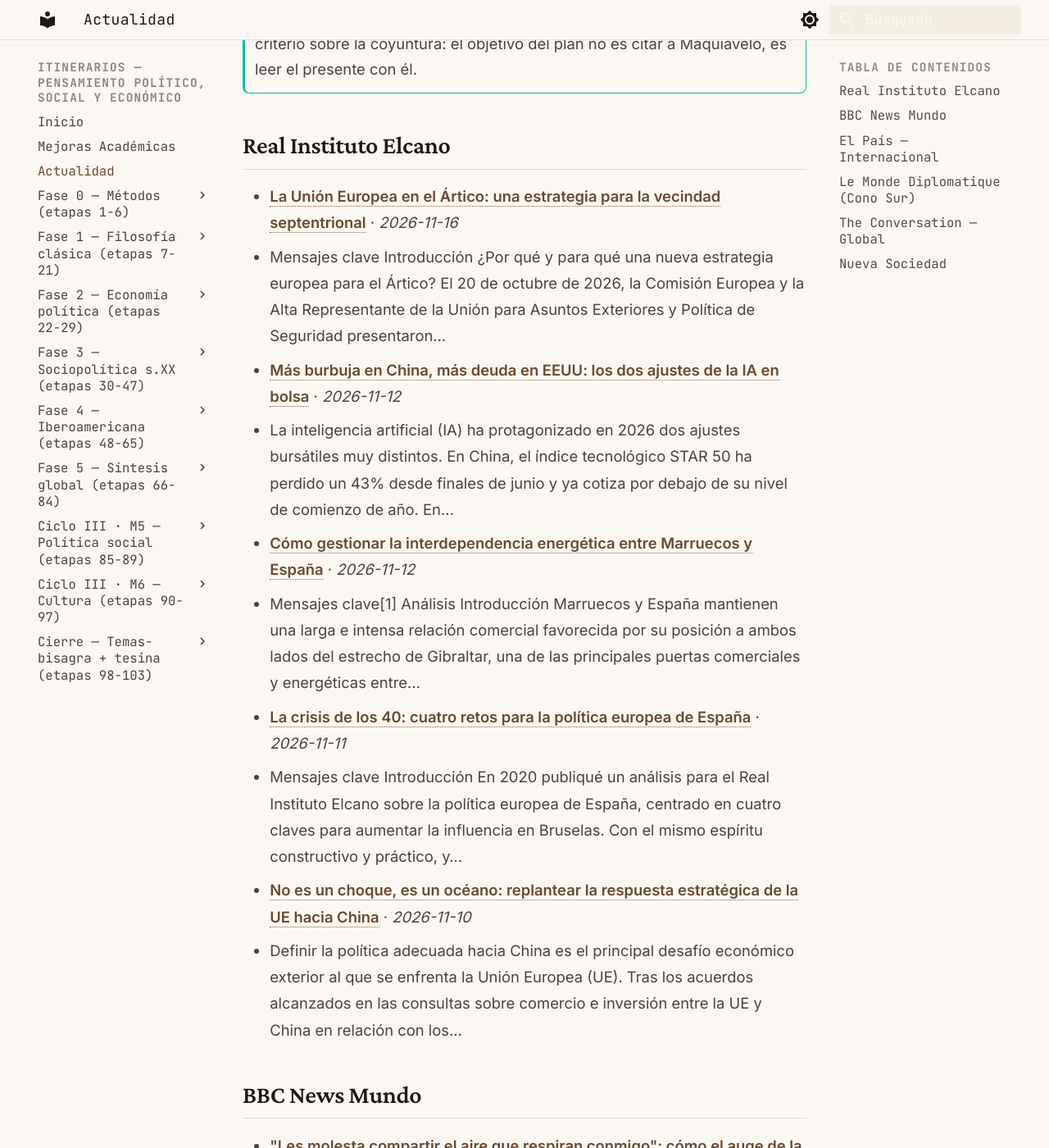
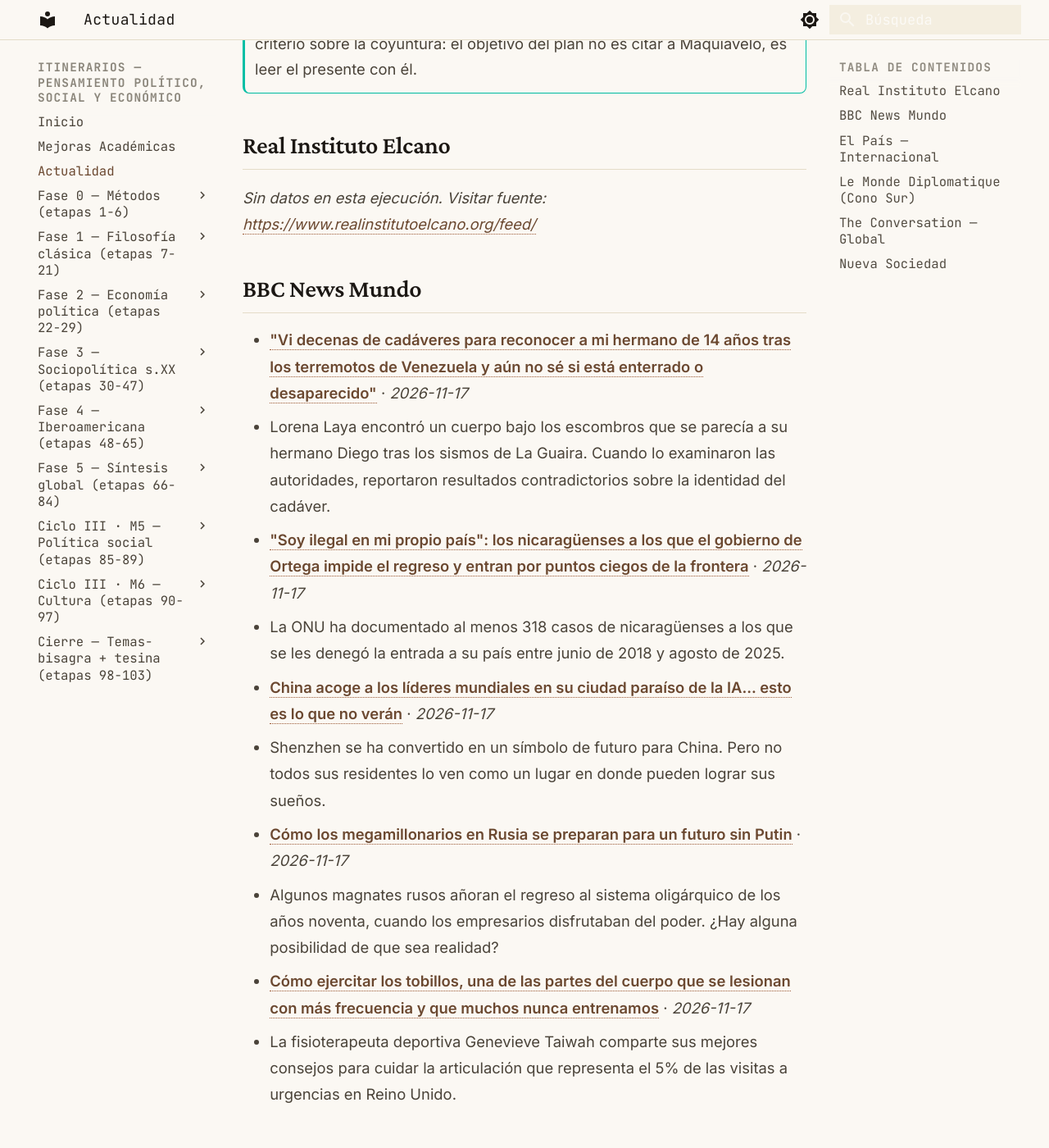
Before and after one commit to MrSpagVi/Curso, an MkDocs documentation site: the page built from docs/actualidad.md, in a window 1280 px wide and 1400 px high, scrolled down 500 px. Shown: the whole window at 82% size. Built offline with MkDocs 1.6.1 and Material for MkDocs 9.7.7, drawn with Linux system fonts in a browser that asks for light colours; some of the changed text lies outside the part shown.

Commit message:
auto: actualidad 2026-11-17

```diff
--- a/docs/actualidad.md
+++ b/docs/actualidad.md
@@ -6,45 +6,36 @@ title: Actualidad
 
 Últimos titulares de fuentes que dictan agenda en ciencia política y geopolítica. Actualizado automáticamente cada día (vía GitHub Actions).
 
-_Última actualización: 2026-11-16 14:22 UTC_
+_Última actualización: 2026-11-17 15:14 UTC_
 
 !!! tip "Ritual mensual — #actualidad"
     El último sábado de cada mes: agarrá **un** titular de los de abajo y escribí **300 palabras** aplicándole **2 autores** del último mes que leíste. ¿Qué diría cada uno? ¿En qué chocan? No resumas la noticia — usala como caso para pensar con las herramientas que venís construyendo. Guardá el texto con el tag `#actualidad` en tu sistema de notas. Esto convierte la teoría en criterio sobre la coyuntura: el objetivo del plan no es citar a Maquiavelo, es leer el presente con él.
 
 ## Real Instituto Elcano
 
-- **[La Unión Europea en el Ártico: una estrategia para la vecindad septentrional](https://www.realinstitutoelcano.org/analisis/la-union-europea-en-el-artico-una-estrategia-para-la-vecindad-septentrional/)** · *2026-11-16*
-  - Mensajes clave Introducción ¿Por qué y para qué una nueva estrategia europea para el Ártico? El 20 de octubre de 2026, la Comisión Europea y la Alta Representante de la Unión para Asuntos Exteriores y Política de Seguridad presentaron…
-- **[Más burbuja en China, más deuda en EEUU: los dos ajustes de la IA en bolsa](https://www.realinstitutoelcano.org/comentarios/mas-burbuja-en-china-mas-deuda-en-eeuu-los-dos-ajustes-de-la-ia-en-bolsa/)** · *2026-11-12*
-  - La inteligencia artificial (IA) ha protagonizado en 2026 dos ajustes bursátiles muy distintos. En China, el índice tecnológico STAR 50 ha perdido un 43% desde finales de junio y ya cotiza por debajo de su nivel de comienzo de año. En…
-- **[Cómo gestionar la interdependencia energética entre Marruecos y España](https://www.realinstitutoelcano.org/analisis/como-gestionar-la-interdependencia-energetica-entre-marruecos-y-espana/)** · *2026-11-12*
-  - Mensajes clave[1] Análisis Introducción Marruecos y España mantienen una larga e intensa relación comercial favorecida por su posición a ambos lados del estrecho de Gibraltar, una de las principales puertas comerciales y energéticas entre…
-- **[La crisis de los 40: cuatro retos para la política europea de España](https://www.realinstitutoelcano.org/analisis/la-crisis-de-los-40-cuatro-retos-para-la-politica-europea-de-espana/)** · *2026-11-11*
-  - Mensajes clave Introducción En 2020 publiqué un análisis para el Real Instituto Elcano sobre la política europea de España, centrado en cuatro claves para aumentar la influencia en Bruselas. Con el mismo espíritu constructivo y práctico, y…
-- **[No es un choque, es un océano: replantear la respuesta estratégica de la UE hacia China](https://www.realinstitutoelcano.org/comentarios/no-es-un-choque-es-un-oceano-replantear-la-respuesta-estrategica-de-la-ue-hacia-china/)** · *2026-11-10*
-  - Definir la política adecuada hacia China es el principal desafío económico exterior al que se enfrenta la Unión Europea (UE). Tras los acuerdos alcanzados en las consultas sobre comercio e inversión entre la UE y China en relación con los…
+_Sin datos en esta ejecución. Visitar fuente: [https://www.realinstitutoelcano.org/feed/](https://www.realinstitutoelcano.org/feed/)_
 
 ## BBC News Mundo
 
-- **["Les molesta compartir el aire que respiran conmigo": cómo el auge de la ultraderecha en Alemania está afectando a los migrantes latinoamericanos](https://www.bbc.com/mundo/articles/c95yn80g6l72o?at_medium=RSS&at_campaign=rss)** · *2026-11-16*
-  - Varios migrantes latinoamericanos en Alemania le contaron a BBC Mundo cómo la discriminación y el temor al avance de la ultraderecha en el país están afectando sus vidas.
-- **[3 poco conocidas disputas limítrofes dentro de países de América Latina (y por qué algunas se han recrudecido)](https://www.bbc.com/mundo/articles/cx7vpv49en34o?at_medium=RSS&at_campaign=rss)** · *2026-11-16*
-  - En Argentina, México y Bolivia se dan algunas de las disputas entre regiones donde todavía no están resueltos los límites internos.
-- **[Muere a los 80 años Miguel Ángel Félix Gallardo, el "Jefe de Jefes" que revolucionó el narcotráfico en México al aliarse con carteles de Colombia](https://www.bbc.com/mundo/articles/c65y172egk2qo?at_medium=RSS&at_campaign=rss)** · *2026-11-16*
-  - El domingo falleció quien fuera el líder del todopoderoso Cartel de Guadalajara en la década de 1980 y quien cambió el negocio del narcotráfico al aliarse con el Cartel de Medellín
-- **[Tengo una deformidad física congénita que escondí de mis padres y compañeros de escuela por el dolor emocional que me causaba](https://www.bbc.com/mundo/articles/cr15e9qjnxdgo?at_medium=RSS&at_campaign=rss)** · *2026-11-16*
-  - Charlie Clarke, de 23 años, afirma que los efectos físicos y emocionales del pectus excavatum han sido "inimaginables".
-- **[Por qué mucha de la fibra que necesita tu cuerpo termina en el bote de basura (y cómo aprovecharla mejor en tus comidas)](https://www.bbc.com/mundo/articles/cm3wg64y183wo?at_medium=RSS&at_campaign=rss)** · *2026-11-16*
-  - Según investigadores de la alimentación, masticar las cáscaras, las semillas y los tallos de las verduras podría proporcionarnos una gran cantidad de fibra que es vital para nuestro organismo.
+- **["Vi decenas de cadáveres para reconocer a mi hermano de 14 años tras los terremotos de Venezuela y aún no sé si está enterrado o desaparecido"](https://www.bbc.com/mundo/articles/cwm25nnnp5yxo?at_medium=RSS&at_campaign=rss)** · *2026-11-17*
+  - Lorena Laya encontró un cuerpo bajo los escombros que se parecía a su hermano Diego tras los sismos de La Guaira. Cuando lo examinaron las autoridades, reportaron resultados contradictorios sobre la identidad del cadáver.
+- **["Soy ilegal en mi propio país": los nicaragüenses a los que el gobierno de Ortega impide el regreso y entran por puntos ciegos de la frontera](https://www.bbc.com/mundo/articles/cx21p732nv5o?at_medium=RSS&at_campaign=rss)** · *2026-11-17*
+  - La ONU ha documentado al menos 318 casos de nicaragüenses a los que se les denegó la entrada a su país entre junio de 2018 y agosto de 2025.
+- **[China acoge a los líderes mundiales en su ciudad paraíso de la IA... esto es lo que no verán](https://www.bbc.com/mundo/articles/cqevrg8yr429o?at_medium=RSS&at_campaign=rss)** · *2026-11-17*
+  - Shenzhen se ha convertido en un símbolo de futuro para China. Pero no todos sus residentes lo ven como un lugar en donde pueden lograr sus sueños.
+- **[Cómo los megamillonarios en Rusia se preparan para un futuro sin Putin](https://www.bbc.com/mundo/articles/c91430j35n5ro?at_medium=RSS&at_campaign=rss)** · *2026-11-17*
+  - Algunos magnates rusos añoran el regreso al sistema oligárquico de los años noventa, cuando los empresarios disfrutaban del poder. ¿Hay alguna posibilidad de que sea realidad?
+- **[Cómo ejercitar los tobillos, una de las partes del cuerpo que se lesionan con más frecuencia y que muchos nunca entrenamos](https://www.bbc.com/mundo/articles/c5zjrdmvj240o?at_medium=RSS&at_campaign=rss)** · *2026-11-17*
+  - La fisioterapeuta deportiva Genevieve Taiwah comparte sus mejores consejos para cuidar la articulación que representa el 5% de las visitas a urgencias en Reino Unido.
 
 ## El País — Internacional
 
-- **[Xi Jinping acoge la cumbre de Asia-Pacífico en la cima de su poder en China y con creciente peso global](https://elpais.com/internacional/2026-11-16/xi-jinping-acoge-la-cumbre-de-asia-pacifico-en-la-cima-de-su-poder-en-china-y-con-creciente-peso-global.html)** · *2026-11-16*
-  - El presidente chino se perfila para un cuarto mandato y llega a la cumbre de la APEC en Shenzhen con una mayor red de apoyos en Asia, África y América Latina
-- **[La reunión con Putin y Xi, el plato fuerte del viaje de Trump a Asia](https://elpais.com/internacional/2026-11-16/la-reunion-con-putin-y-xi-el-plato-fuerte-del-viaje-de-trump-a-asia.html)** · *2026-11-16*
-  - La sombra del escándalo Nvidia se alarga sobre las negociaciones comerciales y tecnológicas entre EE UU y China esta semana en la cumbre económica en Shenzhen
-- **[El tabú de criticar a Israel marca la política alemana mientras crece el apoyo de la sociedad a Palestina](https://elpais.com/internacional/2026-11-16/el-tabu-de-criticar-a-israel-marca-la-politica-alemana-mientras-crece-el-apoyo-de-la-sociedad-a-palestina.html)** · *2026-11-16*
-  - Casi la mitad de la ciudadanía de Alemania opina que en Gaza se ha producido un genocidio mientras las instituciones y los grandes partidos penalizan este discurso
+- **[Ucrania destruye parte del puente de Crimea, símbolo de la anexión rusa impuesta por Putin](https://elpais.com/internacional/2026-11-17/ucrania-destruye-e-inutiliza-parte-del-puente-de-crimea.html)** · *2026-11-17*
+  - Un ataque con misiles provoca el desprendimiento de un tramo de la estructura que une Rusia con el territorio tomado ilegalmente en 2014
+- **[El ataque ruso a un centro de reparto de ayuda en Zaporiyia es ya la segunda mayor masacre de la guerra de Ucrania](https://elpais.com/internacional/2026-11-17/el-ataque-ruso-a-un-centro-de-reparto-de-ayuda-en-zaporiyia-es-ya-la-segunda-mayor-masacre-de-la-guerra-de-ucrania.html)** · *2026-11-17*
+  - Kiev eleva a 72 los muertos en el bombardeo de hace dos semanas sobre la escuela subterránea de Komishuvaja
+- **[La UE busca fuera de sus fronteras una solución al fracaso de sus deportaciones](https://elpais.com/internacional/2026-11-17/la-ue-busca-fuera-de-sus-fronteras-una-solucion-al-fracaso-de-sus-deportaciones.html)** · *2026-11-17*
+  - Los detractores de la apertura de centros de retorno en terceros países como Ruanda alertan de la falta de garantías y de supervisión para los migrantes trasladados
 - **[Putin y Trump buscan un cambio de régimen en Europa](https://elpais.com/internacional/2026-11-15/putin-y-trump-buscan-un-cambio-de-regimen-en-europa.html)** · *2026-11-15*
   - Ambos dirigentes se proponen que las negociaciones de paz sobre Ucrania empiecen por una renovación de la arquitectura de seguridad europea al gusto de Moscú
 - **[Gaza: cuando el sonido de la lluvia da tanto miedo como el de las bombas](https://elpais.com/internacional/2026-11-10/gaza-cuando-el-sonido-de-la-lluvia-da-tanto-miedo-como-el-de-las-bombas.html)** · *2026-11-10*
@@ -56,16 +47,16 @@ _Sin datos en esta ejecución. Visitar fuente: [https://www.eldiplo.org/feed/](h
 
 ## The Conversation — Global
 
-- **[New England’s first Bible, published in an Indigenous language, had one aim: Converting Native Americans](https://theconversation.com/new-englands-first-bible-published-in-an-indigenous-language-had-one-aim-converting-native-americans-295848)** · *2026-11-16*
-  - Some Puritans hoped they could convert Native Americans peacefully. As history shows, the reality was rarely so simple.
-- **[US loses measles elimination status – an epidemiologist explains what it will take to regain it](https://theconversation.com/us-loses-measles-elimination-status-an-epidemiologist-explains-what-it-will-take-to-regain-it-296664)** · *2026-11-16*
-  - Americans forgot how serious measles can be – and misinformation on the dangers of vaccines proliferated.
-- **[Lucía Caminos is the first Latina ‘Grand Theft Auto’ lead – these video game characters paved the way](https://theconversation.com/lucia-caminos-is-the-first-latina-grand-theft-auto-lead-these-video-game-characters-paved-the-way-290289)** · *2026-11-16*
-  - Video games have often relegated Latina characters to supporting roles or sexualized stereotypes. But a growing number are getting the chance to tell their own stories.
-- **[Rumi is one of America’s most popular poets – but translations often strip his poetry of its Islamic roots](https://theconversation.com/rumi-is-one-of-americas-most-popular-poets-but-translations-often-strip-his-poetry-of-its-islamic-roots-289346)** · *2026-11-16*
-  - America’s best-selling poet was a Muslim jurist whose masterpiece has been called ‘the Quran in Persian.’ A scholar of Sufism explains what popular translations often leave out.
-- **[Annual water-quality reports don’t tell the full story of what you’re drinking](https://theconversation.com/annual-water-quality-reports-dont-tell-the-full-story-of-what-youre-drinking-294766)** · *2026-11-16*
-  - Required reporting on what’s in tap water provides important safety information, but it is not a complete inventory of every substance scientists can detect or are working to understand.
+- **[Five things that shape body weight – by an obesity expert](https://theconversation.com/five-things-that-shape-body-weight-by-an-obesity-expert-296608)** · *2026-11-17*
+  - After weight loss, you can feel hungrier even as your body needs less energy. An obesity expert explains what’s going on.
+- **[Sperm counts may be falling, but humans are unlikely to run out](https://theconversation.com/sperm-counts-may-be-falling-but-humans-are-unlikely-to-run-out-295002)** · *2026-11-17*
+  - Despite warnings of a global sperm count crisis, new research suggests a more complicated picture. And sperm count alone doesn’t determine fertility.
+- **[Europe’s Rwanda return hub raises serious human rights concerns – a migration researcher explains](https://theconversation.com/europes-rwanda-return-hub-raises-serious-human-rights-concerns-a-migration-researcher-explains-291697)** · *2026-11-17*
+  - Externalisation has proved ineffective, expensive and corrosive to international law.
+- **[‘Novaya Gazeta lived here’: Russia’s media ecosystem has been slowly dismantled over the past decade](https://theconversation.com/novaya-gazeta-lived-here-russias-media-ecosystem-has-been-slowly-dismantled-over-the-past-decade-296742)** · *2026-11-17*
+  - The lights may have gone out in Novaya Gazeta’s Moscow newsroom, but the traditions the newspaper represented endure.
+- **[Why Americans are losing confidence in public education](https://theconversation.com/why-americans-are-losing-confidence-in-public-education-293797)** · *2026-11-17*
+  - Political polarization and declining student test scores are two factors fueling people’s mistrust of schools.
 
 ## Nueva Sociedad
 
```
